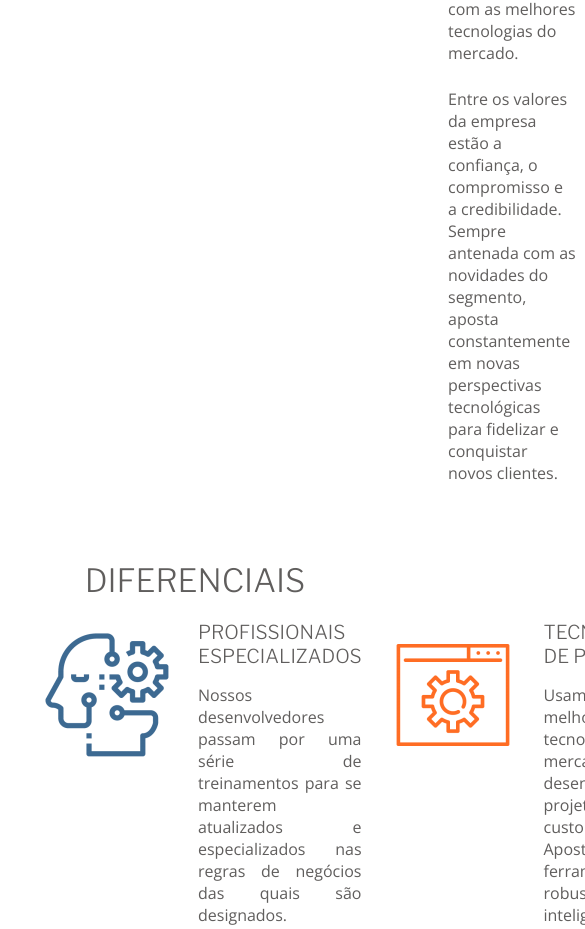
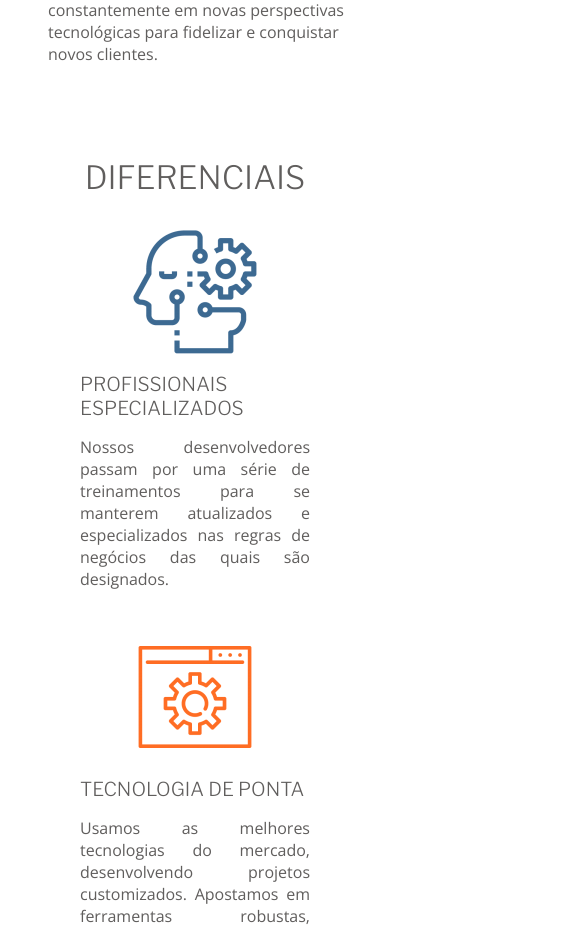
Before and after one commit to andrelinos/softgraf-site, a React (Vite) app: page /about in a window 390 px wide. Shown: the part 1061-1990 px from the top of the page, 585 px wide, since content can reach past the window. Built offline with nearby package versions, Linux system fonts and the light colour scheme.

Commit message:
Finalizado tela About

```diff
--- a/src/pages/About/index.tsx
+++ b/src/pages/About/index.tsx
@@ -74,7 +74,7 @@ export function About() {
                     <img src="./assets/images/support.png" />
                 </span>
                 <div>
-                    <h2>TECNOLOGIA DE PONTA</h2>
+                    <h2>SUPORTE</h2>
                     <p>
                         Nosso suporte é diferenciado. Além do treinamento na
                         implantação do ERP, nosso pós-venda oferece
--- a/src/pages/About/styles.module.scss
+++ b/src/pages/About/styles.module.scss
@@ -1,8 +1,10 @@
 .container {
     flex: 1;
     width: 100%;
+    max-width: 1200px;
+    margin: 0 auto;
     height: 100%;
-    padding: 0 32px;
+    padding: 32px;
 
     .title {
         width: 100%;
@@ -20,6 +22,7 @@
         display: flex;
 
         > span > img {
+            width: 100%;
             width: 400px;
             height: 300px;
         }
@@ -39,10 +42,10 @@
     .presentation {
         display: flex;
         flex-direction: column;
-        margin: 2rem 0;
+        margin: 3rem 0;
 
-        > h1 {
-        }
+        padding: 2rem;
+        padding-top: 0rem;
 
         .presentationItems {
             width: 100%;
@@ -74,6 +77,8 @@
         display: flex;
         flex-direction: row;
 
+        margin: 5rem 0;
+
         h2 {
             font-weight: 300;
             font-size: 1.2rem;
@@ -88,4 +93,40 @@
             font-weight: 300;
         }
     }
+
+    @media (max-width: 768px) {
+        .history {
+            width: 100%;
+            display: flex;
+            flex-direction: column;
+
+            > span > img {
+                width: 100%;
+                margin-bottom: 1rem;
+            }
+        }
+
+        .presentationItems {
+            width: 100%;
+            display: flex;
+            flex-direction: column;
+            align-items: center;
+
+            > div {
+                width: 100%;
+                display: flex;
+                flex-direction: column;
+                align-items: center;
+            }
+            > div + div {
+                margin-top: 2rem;
+            }
+        }
+
+        .support {
+            display: flex;
+            flex-direction: column;
+            align-items: center;
+        }
+    }
 }
```
